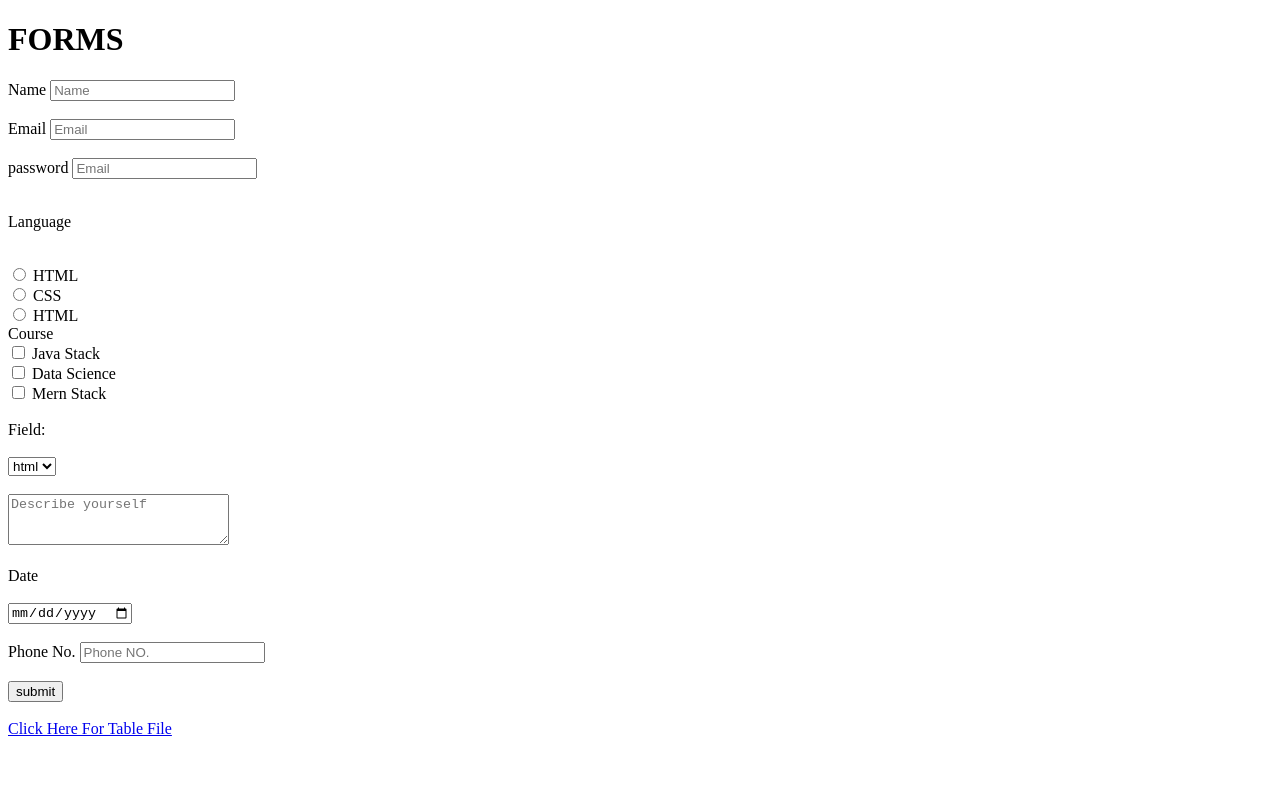
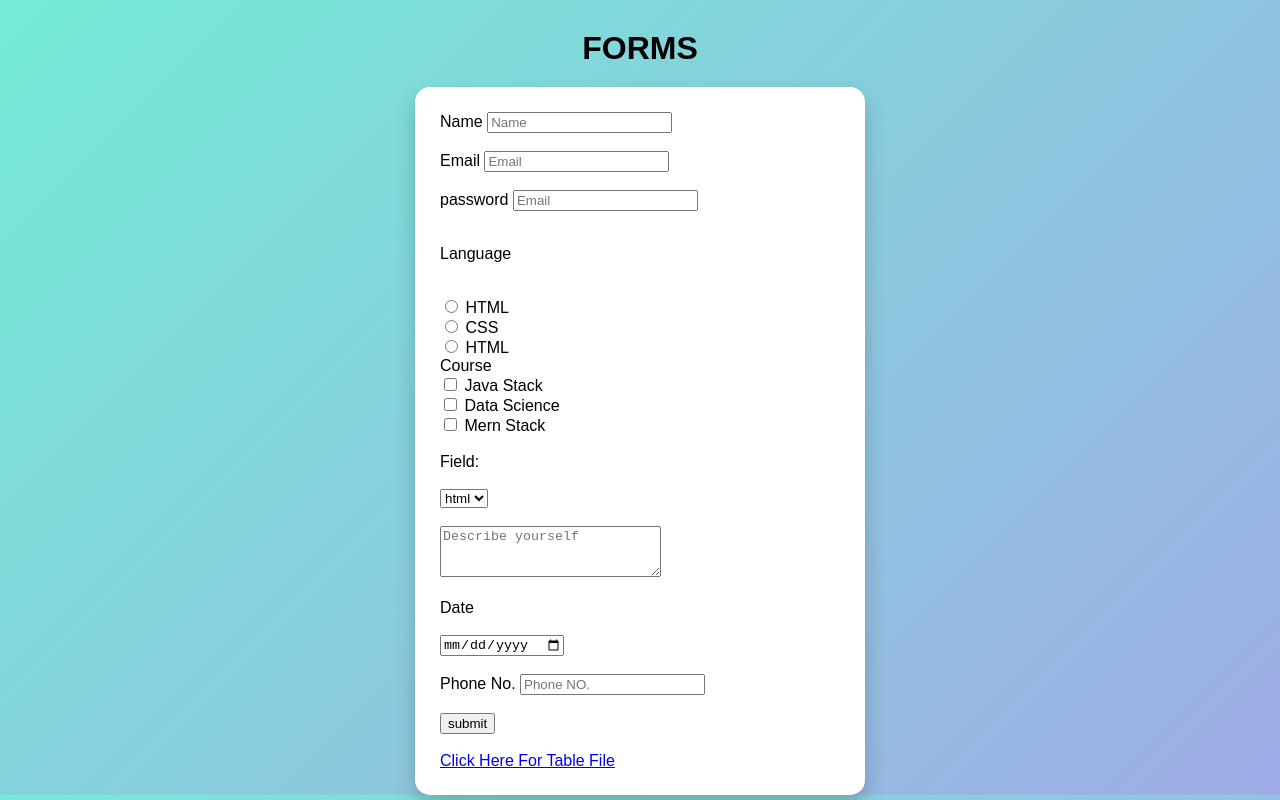
Before and after one commit to Prince160605/git-demo, a plain HTML site: page a2.html in a window 1280 px wide. Drawn offline with Linux system fonts and the light colour scheme.

Commit message:
updated form design and added CSS styling

```diff
--- a/a2.html
+++ b/a2.html
@@ -4,6 +4,7 @@
     <meta charset="UTF-8">
     <meta name="viewport" content="width=device-width, initial-scale=1.0">
     <title>Document</title>
+    <link rel ="stylesheet" href="index.css">
 
 </head>
 <body>
--- a/index.css
+++ b/index.css
@@ -0,0 +1,20 @@
+body{
+    margin:0;
+    font-family: Arial, Helvetica, sans-serif;
+    background: linear-gradient(135deg,#74ebd5,#9face6);
+}
+
+h1{
+    text-align:center;
+    margin-top:30px;
+    margin-bottom:20px;
+}
+
+form{
+    width:400px;
+    margin:0 auto;
+    background:white;
+    padding:25px;
+    border-radius:15px;
+    box-shadow:0 10px 20px rgba(0,0,0,.2);
+}
```
